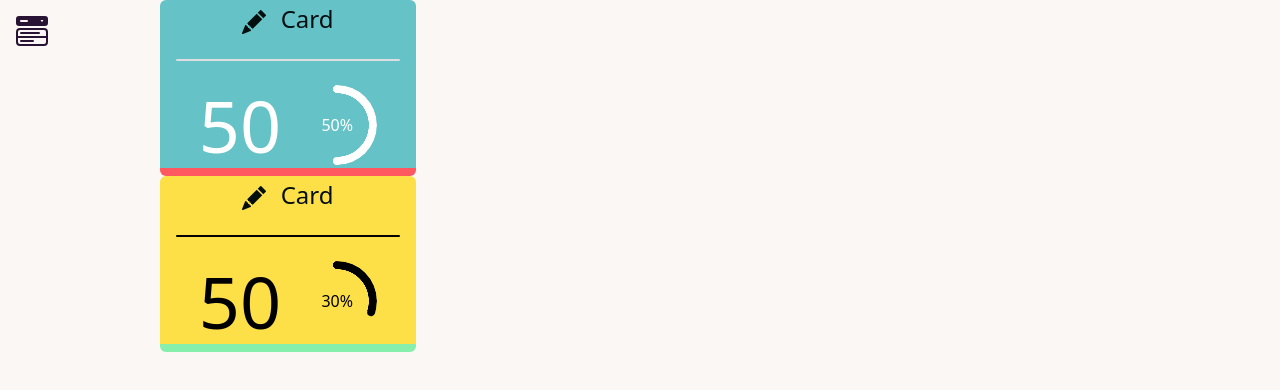
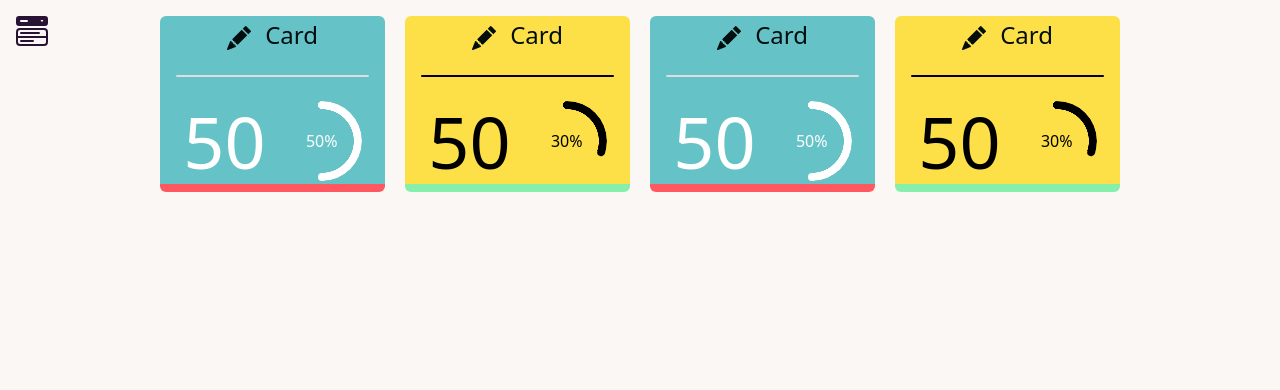
Before and after one commit to codewithVRV/second_crm_app, a React (Vite) app: page / in a window 1280 px wide. Shown: the top 390 px of the page. Built offline with nearby package versions, Linux system fonts and the light colour scheme; sample sign-in values are in the browser's storage.

Commit message:
some change to card

```diff
--- a/src/components/Card.jsx
+++ b/src/components/Card.jsx
@@ -1,7 +1,7 @@
 function Card({ children, fontColor="text-white", borderColor="border-error", dividerColor="bg-gray-100", background="bg-primary", titleText = "Card", status = 50, quantity = 50 }) {
 
     return (
-        <div className={`border-b-8 ${borderColor} w-64 h-44 ${background} rounded-md flex flex-col justify-center items-center py-2`}>
+            <div className={`border-b-8 ${borderColor} w-64 h-44 ${background} rounded-md flex flex-col justify-center items-center py-2`}>
 
             <div className='text-primary-content text-2xl mb-2'>
                 {children} <span>{titleText}</span>
@@ -16,7 +16,7 @@ function Card({ children, fontColor="text-white", borderColor="border-error", di
                 <div className={`radial-progress ${fontColor}`} style={{"--value": status}}>{status}%</div>
             </div>
 
-        </div>
+            </div>
     );
 }
 
--- a/src/pages/Home/Home.jsx
+++ b/src/pages/Home/Home.jsx
@@ -5,12 +5,21 @@ import HomeLayout from "../../layouts/HomeLayout";
 function Home () {
     return (
         <HomeLayout>
+            <div className="flex justify-center items-center gap-5 mt-4">
                 <Card>
                     <BsFillPencilFill className='inline mr-2' />
                 </Card>
                 <Card status={30} background='bg-yellow-300' borderColor='border-green-300' fontColor='text-black' dividerColor='bg-black'>
                     <BsFillPencilFill className='inline mr-2' />
                 </Card>
+                <Card>
+                    <BsFillPencilFill className='inline mr-2' />
+                </Card>
+                <Card status={30} background='bg-yellow-300' borderColor='border-green-300' fontColor='text-black' dividerColor='bg-black'>
+                    <BsFillPencilFill className='inline mr-2' />
+                </Card>
+            </div>
+
         </HomeLayout>
     )
 }
```
Lines whose indentation alone changed are shown as unchanged.
